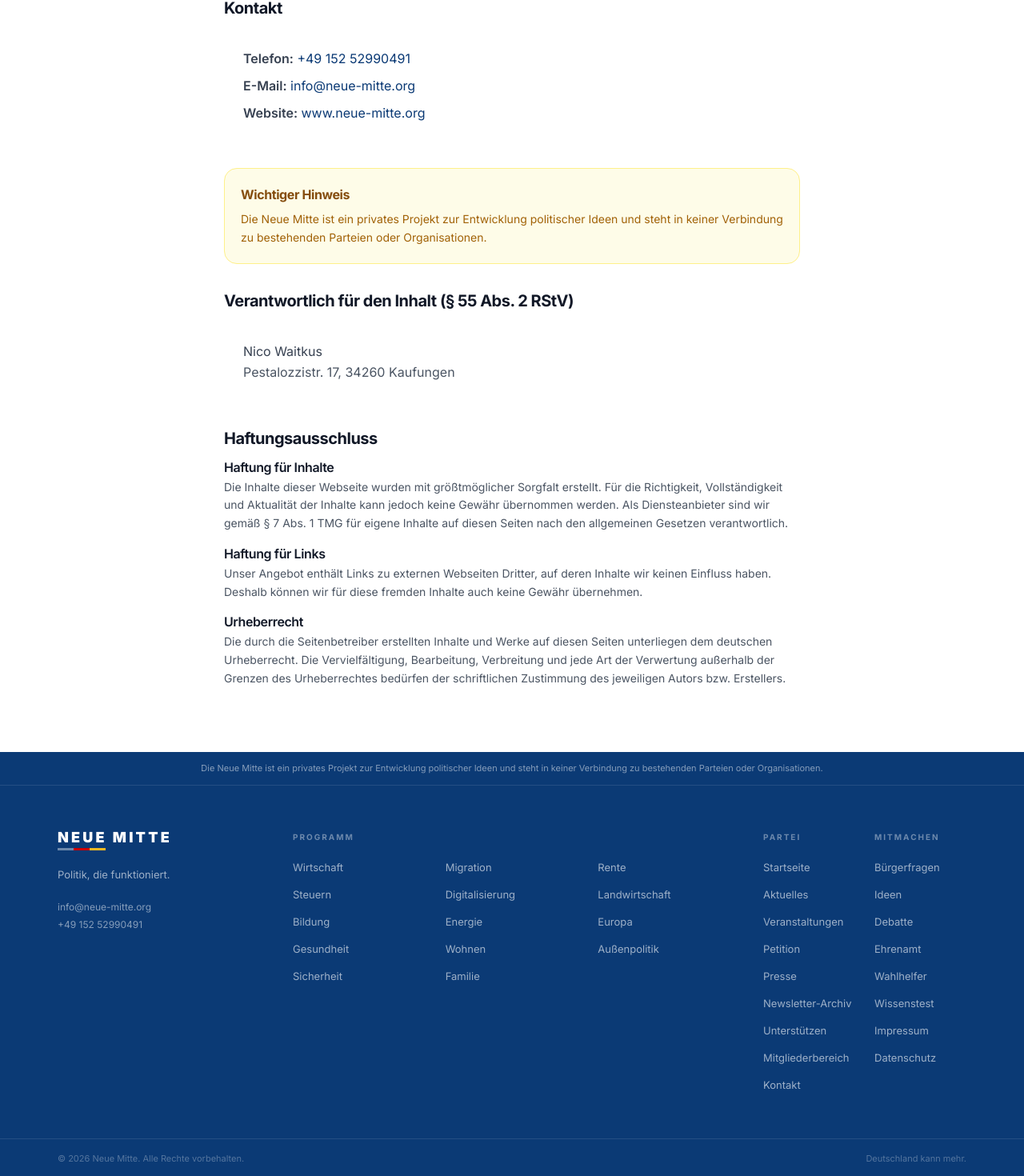
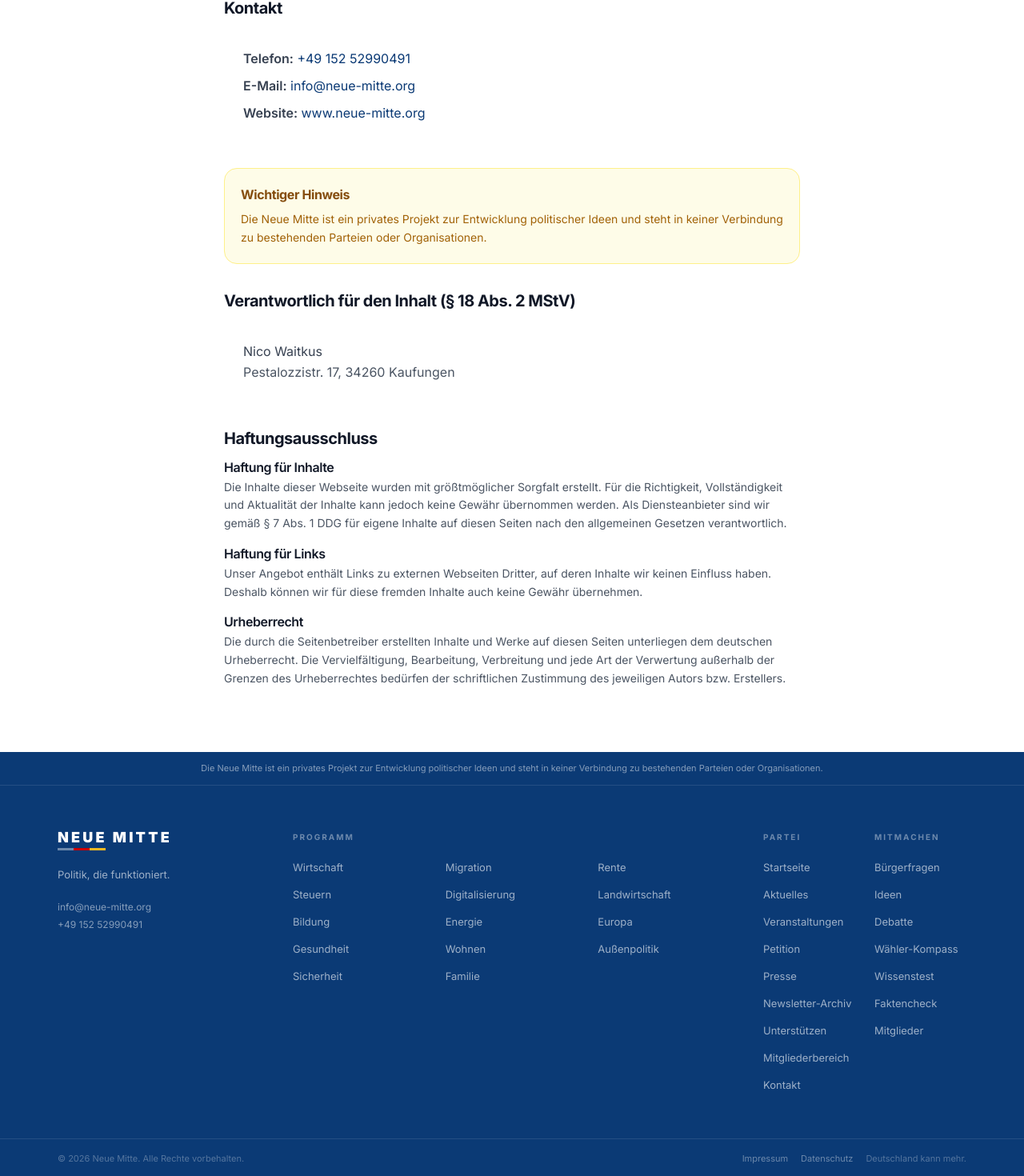
Before and after one commit to Barryvfx/Neue-Mitte, a Next.js app: page /impressum in a window 1280 px wide. Shown: the part 457-1927 px from the top of the page at 80% size. Built offline with nearby package versions, Linux system fonts and the light colour scheme; no server answers; the database is empty.

Commit message:
Footer bereinigt, Impressum TMG→DDG/RStV→MStV aktualisiert
- Footer: Ehrenamt/Wahlhelfer entfernt, Mitmachen-Links aktualisiert
- Footer: Impressum+Datenschutz aus Mitmachen-Spalte in Fußzeile verschoben
- Impressum: § 5 TMG → § 5 DDG, § 7 TMG → § 7 DDG, § 55 RStV → § 18 MStV

```diff
--- a/src/app/(public)/impressum/page.tsx
+++ b/src/app/(public)/impressum/page.tsx
@@ -26,7 +26,7 @@ export default function Impressum() {
         <div className="prose dark:prose-invert max-w-none space-y-8">
           <section>
             <h2 className="text-xl font-bold text-gray-900 dark:text-white mb-3">
-              Angaben gemäß § 5 TMG
+              Angaben gemäß § 5 DDG
             </h2>
             <div className="card-base p-6">
               <p className="font-semibold text-gray-900 dark:text-white text-lg mb-1">Nico Waitkus</p>
@@ -70,7 +70,7 @@ export default function Impressum() {
 
           <section>
             <h2 className="text-xl font-bold text-gray-900 dark:text-white mb-3">
-              Verantwortlich für den Inhalt (§ 55 Abs. 2 RStV)
+              Verantwortlich für den Inhalt (§ 18 Abs. 2 MStV)
             </h2>
             <div className="card-base p-6">
               <p className="text-gray-700 dark:text-gray-300">Nico Waitkus</p>
@@ -88,7 +88,7 @@ export default function Impressum() {
                 <p className="text-gray-600 dark:text-gray-400 text-sm leading-relaxed">
                   Die Inhalte dieser Webseite wurden mit größtmöglicher Sorgfalt erstellt. Für die
                   Richtigkeit, Vollständigkeit und Aktualität der Inhalte kann jedoch keine Gewähr
-                  übernommen werden. Als Diensteanbieter sind wir gemäß § 7 Abs. 1 TMG für eigene
+                  übernommen werden. Als Diensteanbieter sind wir gemäß § 7 Abs. 1 DDG für eigene
                   Inhalte auf diesen Seiten nach den allgemeinen Gesetzen verantwortlich.
                 </p>
               </div>
--- a/src/components/layout/Footer.tsx
+++ b/src/components/layout/Footer.tsx
@@ -117,11 +117,10 @@ export default function Footer() {
                   { label: 'Bürgerfragen', href: '/buergerfragen' },
                   { label: 'Ideen', href: '/ideen' },
                   { label: 'Debatte', href: '/debatte' },
-                  { label: 'Ehrenamt', href: '/ehrenamt' },
-                  { label: 'Wahlhelfer', href: '/wahlhelfer' },
+                  { label: 'Wähler-Kompass', href: '/waehler-kompass' },
                   { label: 'Wissenstest', href: '/wissenstest' },
-                  { label: 'Impressum', href: '/impressum' },
-                  { label: 'Datenschutz', href: '/datenschutz' },
+                  { label: 'Faktencheck', href: '/faktencheck' },
+                  { label: 'Mitglieder', href: '/mitglieder' },
                 ].map((l) => (
                   <li key={l.href}>
                     <Link href={l.href} className="text-[13px] text-white/60 hover:text-white transition-colors">
@@ -138,13 +137,15 @@ export default function Footer() {
 
       {/* Bottom */}
       <div className="border-t border-white/10">
-        <div className="nm-container py-4 flex flex-col sm:flex-row justify-between items-center gap-2">
+        <div className="nm-container py-4 flex flex-col sm:flex-row justify-between items-center gap-3">
           <p className="text-[11px] text-white/30">
             &copy; {year} Neue Mitte. Alle Rechte vorbehalten.
           </p>
-          <p className="text-[11px] text-white/30">
-            Deutschland kann mehr.
-          </p>
+          <div className="flex items-center gap-4">
+            <Link href="/impressum" className="text-[11px] text-white/40 hover:text-white transition-colors">Impressum</Link>
+            <Link href="/datenschutz" className="text-[11px] text-white/40 hover:text-white transition-colors">Datenschutz</Link>
+            <p className="text-[11px] text-white/30">Deutschland kann mehr.</p>
+          </div>
         </div>
       </div>
     </footer>
```
